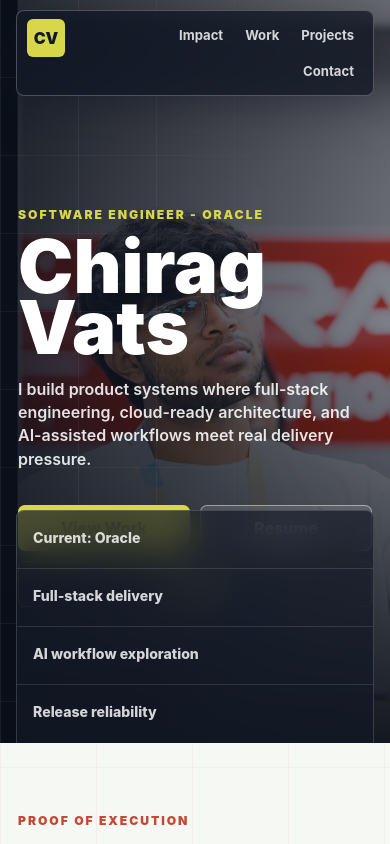
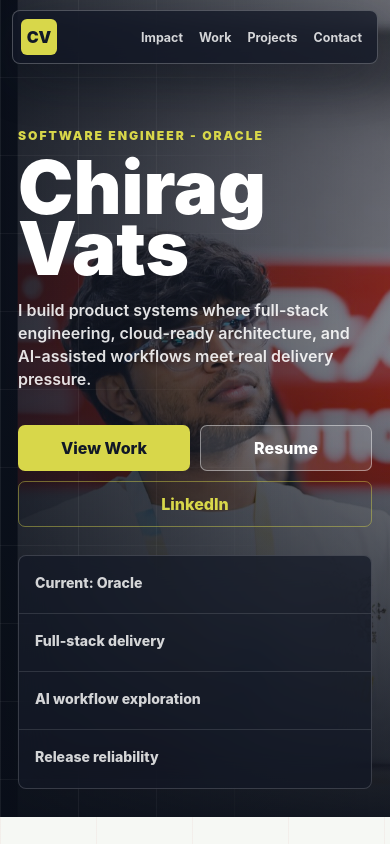
Before and after one commit to chiragvats99/portfolio, a website: page index.html in a window 390 px wide. Shown: the top 844 px of the page. Drawn offline with Linux system fonts and the light colour scheme.

Commit message:
Fix mobile hero and nav layout

```diff
--- a/styles.css
+++ b/styles.css
@@ -640,8 +640,12 @@ h1 {
   }
 
   .hero {
+    display: flex;
+    flex-direction: column;
+    justify-content: flex-end;
     min-height: 88svh;
-    padding-bottom: 136px;
+    gap: 28px;
+    padding-bottom: 28px;
   }
 
   .hero-media img {
@@ -666,8 +670,14 @@ h1 {
   }
 
   .signal-strip {
-    right: 16px;
-    left: 16px;
+    position: relative;
+    right: auto;
+    bottom: auto;
+    left: auto;
+    width: 100%;
+    overflow: hidden;
+    border-bottom: 1px solid rgba(255, 255, 255, 0.16);
+    border-radius: 8px;
   }
 
   .signal-strip span {
@@ -717,16 +727,30 @@ h1 {
 
 @media (max-width: 680px) {
   .site-nav {
-    align-items: flex-start;
+    width: min(calc(100% - 24px), 1120px);
+    align-items: center;
+    gap: 8px;
+    padding: 8px;
+  }
+
+  .brand-mark {
+    flex: 0 0 36px;
+    width: 36px;
+    height: 36px;
   }
 
   .site-nav nav {
-    max-width: 252px;
+    flex: 1 1 auto;
+    flex-wrap: nowrap;
+    justify-content: flex-end;
+    gap: 2px;
+    min-width: 0;
   }
 
   .site-nav nav a {
-    padding: 8px 9px;
-    font-size: 0.82rem;
+    padding: 8px 7px;
+    font-size: 0.78rem;
+    white-space: nowrap;
   }
 
   .hero {
@@ -780,6 +804,24 @@ h1 {
   }
 }
 
+@media (max-width: 370px) {
+  .site-nav {
+    gap: 6px;
+    padding: 7px;
+  }
+
+  .brand-mark {
+    flex-basis: 34px;
+    width: 34px;
+    height: 34px;
+  }
+
+  .site-nav nav a {
+    padding: 7px 5px;
+    font-size: 0.7rem;
+  }
+}
+
 @media (prefers-reduced-motion: reduce) {
   html {
     scroll-behavior: auto;
```
